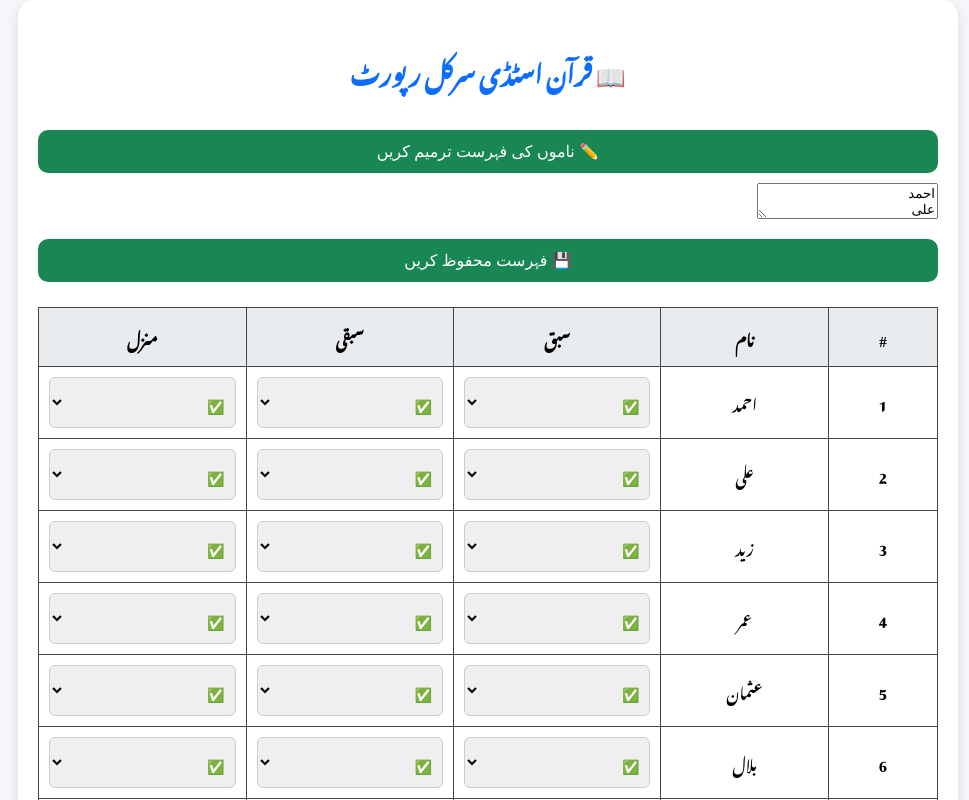
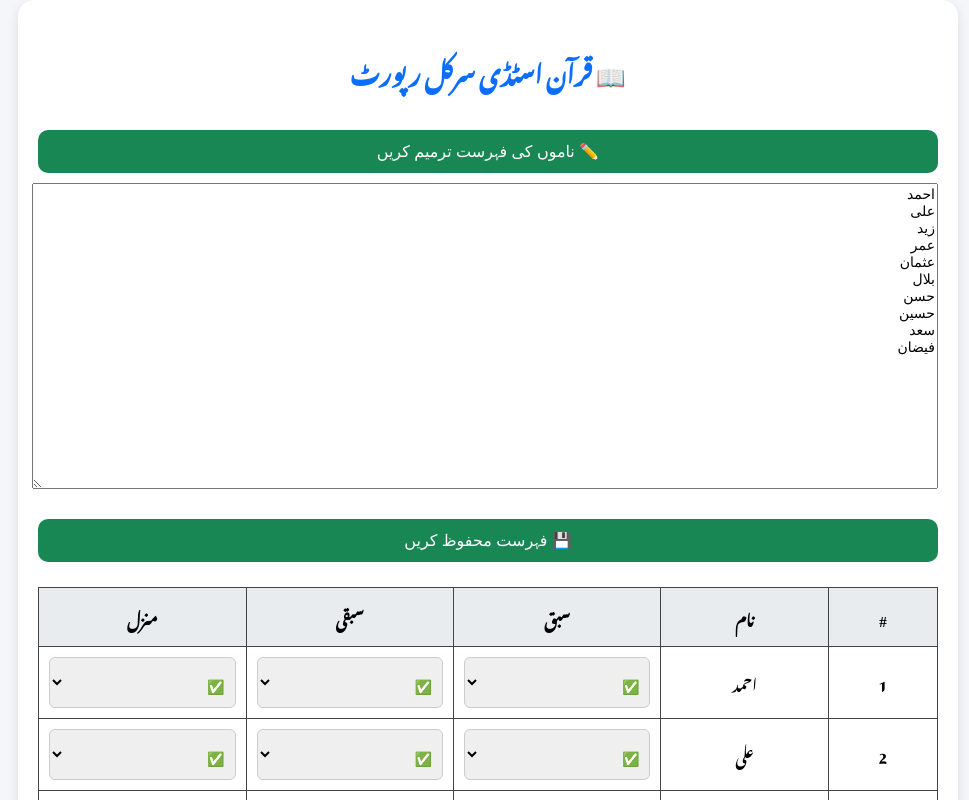
Before and after one commit to RohanGhalib/hifzreporting, a React (Vite) app: page / in a window 1280 px wide. Both pictures are taken after a click on the button "✏️ ناموں کی فہرست ترمیم کریں". Shown: the top 800 px of the page, without its empty margins (152-1121 px from the left). Built offline with nearby package versions, Linux system fonts and the light colour scheme; a web font is replaced by a local one.

Commit message:
fix textareaproblem

```diff
--- a/src/App.jsx
+++ b/src/App.jsx
@@ -52,7 +52,7 @@ function App() {
 
       {editing && (
         <div className="csv-editor">
-          <textarea
+          <textarea className="csv-textarea"
             value={csvText}
             onChange={(e) => setCsvText(e.target.value)}
           ></textarea>
--- a/src/index.css
+++ b/src/index.css
@@ -87,3 +87,9 @@ select, input {
   font-size: 14px;
   margin-bottom: 10px;
 }
+.csv-textarea {
+  width: 100%;
+  height: 300px;
+  font-size: 14px;
+  margin-bottom: 10px;
+}
```
